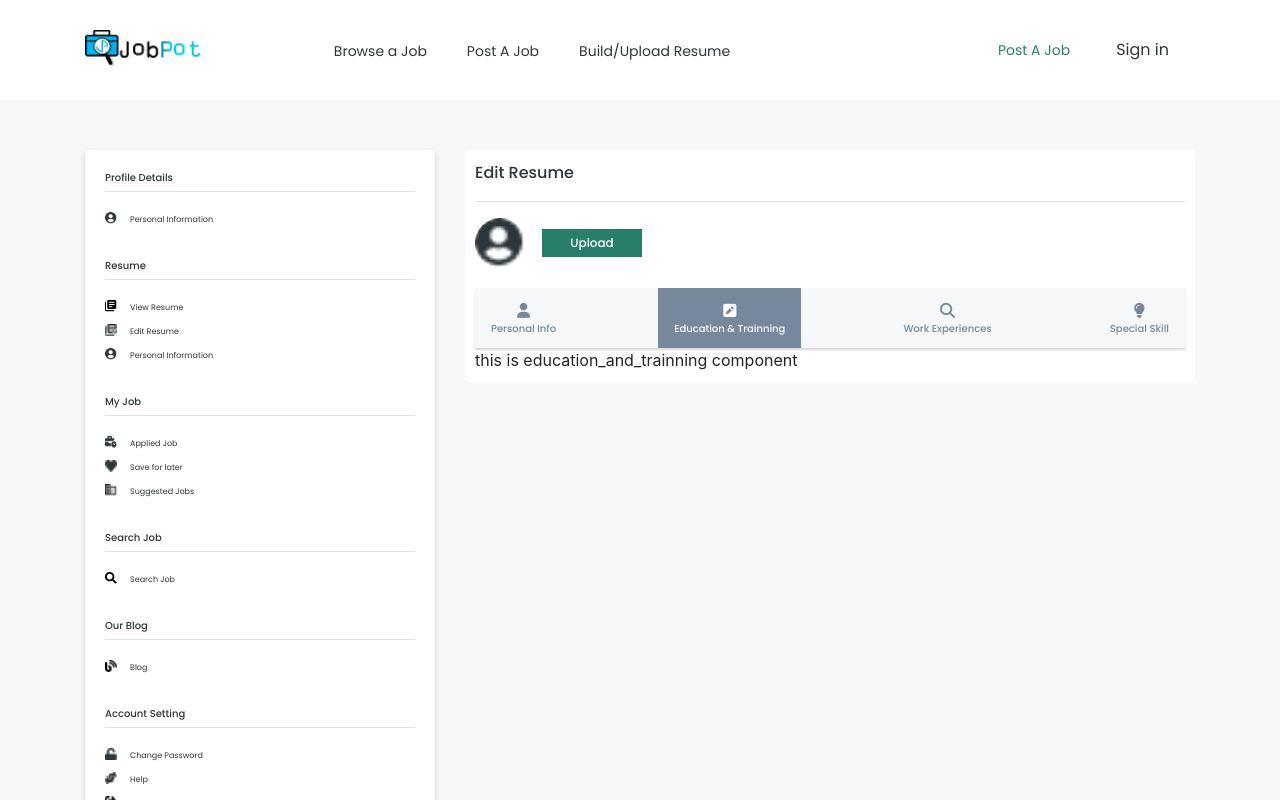
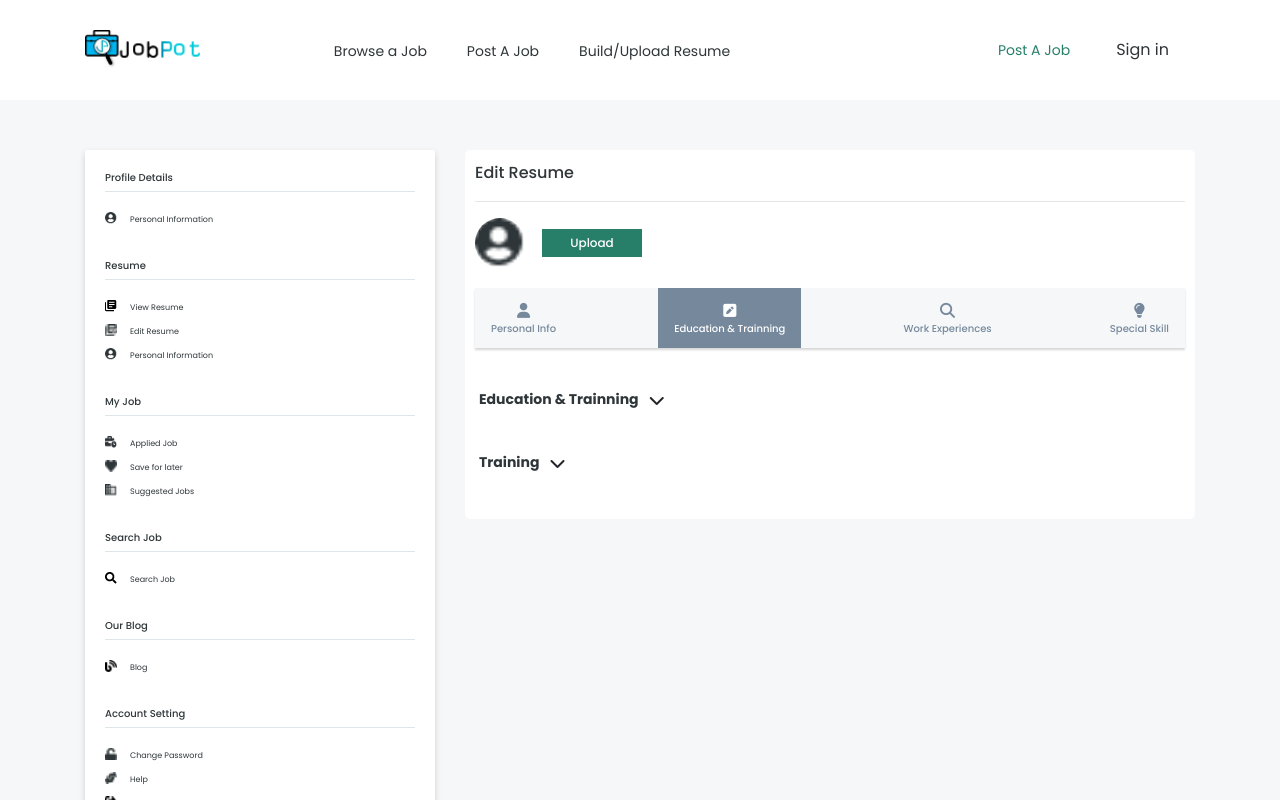
Before and after one commit to RezwanFaruque/JobPot, a Vue app: page /edit-resume in a window 1280 px wide. Both pictures are taken after a click on the tab "Education & Trainning". Shown: the top 800 px of the page. Built offline with nearby package versions, Linux system fonts and the light colour scheme.

Commit message:
education and trainning tab ongoing

```diff
--- a/src/components/EducationAndTrainning.vue
+++ b/src/components/EducationAndTrainning.vue
@@ -1,13 +1,70 @@
 <template>
-  <div id="education_and_trainning">
-      this is education_and_trainning component
+  <div id="personal_info">
+    <div class="accordion" role="tablist">
+      <div class="tab-sections">
+        <div header-tag="header" class="p-1 title-with-toggle" role="tab">
+          <div class="title">Education & Trainning</div>
+          <div class="toggle-icon">
+            <i
+              block
+              v-b-toggle.edu-trainning
+              variant="info4"
+              class="fas fa-chevron-down"
+            ></i>
+          </div>
+        </div>
+        <b-collapse
+          class="collapse-body"
+          id="edu-trainning"
+          visible
+          accordion="my-accordion4"
+          role="tabpane4"
+        >
+          <div class="academic-info">
+
+          </div>
+          <div class="academic-input">
+
+          </div>
+        </b-collapse>
+      </div>
+
+      <div class="tab-sections">
+        <div header-tag="header" class="p-1 title-with-toggle" role="tab">
+          <div class="title">Training</div>
+          <div class="toggle-icon">
+            <i
+              block
+              v-b-toggle.trainning-one
+              variant="info5"
+              class="fas fa-chevron-down"
+            ></i>
+          </div>
+        </div>
+        <b-collapse
+          class="collapse-body"
+          id="trainning-one"
+          visible
+          accordion="my-accordion5"
+          role="tabpane5"
+        >
+        <div class="trainning-info">
+
+          </div>
+          <div class="trainning-input">
+
+          </div>
+
+        </b-collapse>
+      </div>
+
+
+    </div>
   </div>
 </template>
 
 <script>
 export default {
-    name: 'EducationAndTrainning',
-
-
-}
+  name: "EducationAndTrainning",
+};
 </script>
```
